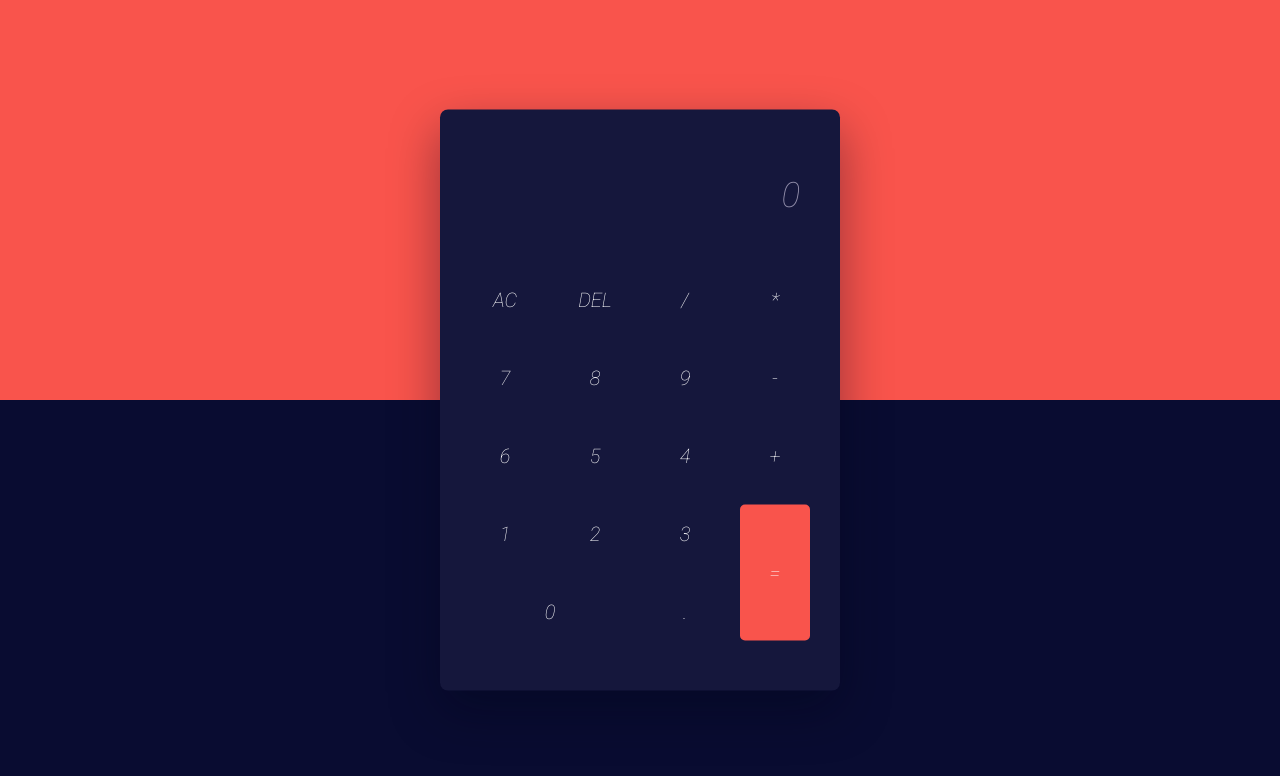
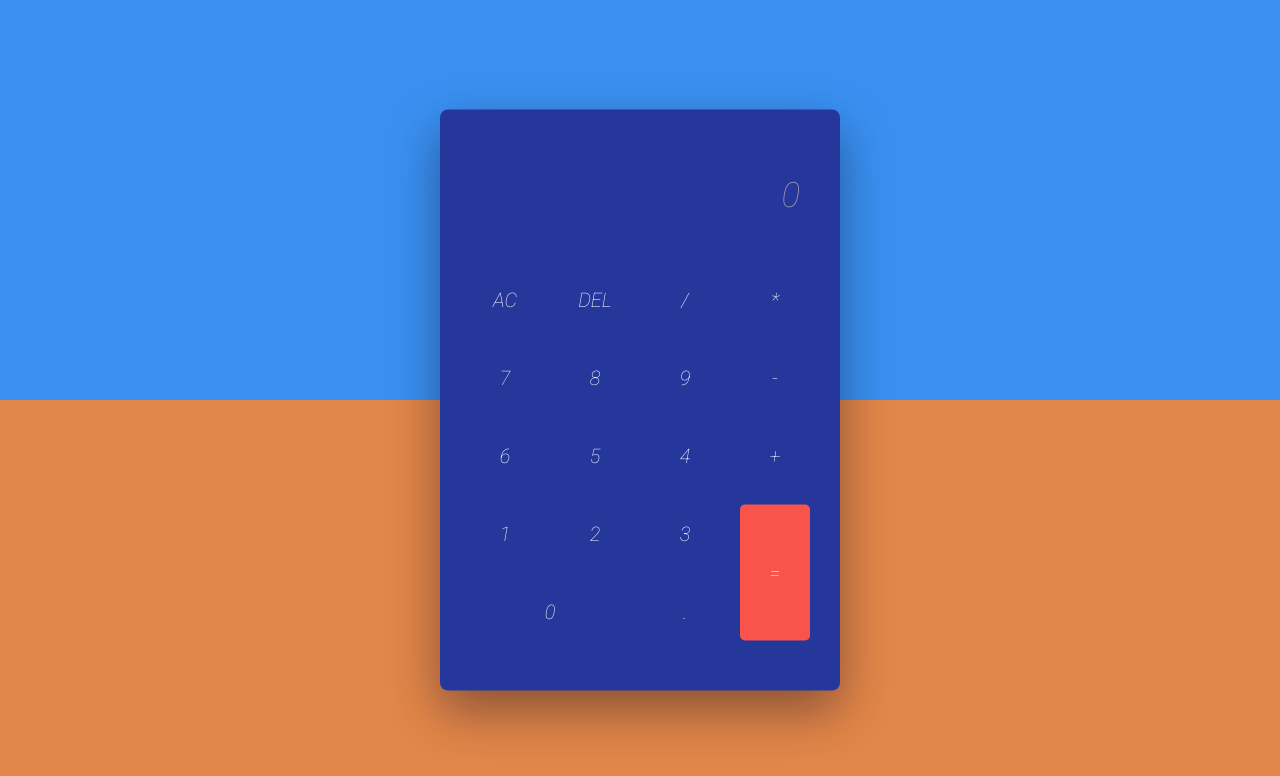
Before and after one commit to luis-fer-va/calculadora-js, a plain HTML site: page index.html in a window 1280 px wide. Drawn offline with Linux system fonts and the light colour scheme.

Commit message:
Cambio de colores

```diff
--- a/style.css
+++ b/style.css
@@ -6,12 +6,12 @@
 }
 body {
     height: 100vh;
-    background: linear-gradient(to bottom,#f9544c 50%,#090c31 50%);
+    background: linear-gradient(to bottom,#3a90f1 50%,#e28649 50%);
 
 }
 .calculator{
     width: 400px;
-    background-color: #15173c;
+    background-color: #25379b;
     padding:50px 30px;
     position: absolute;
     transform: translate(-50%, -50%);
```
